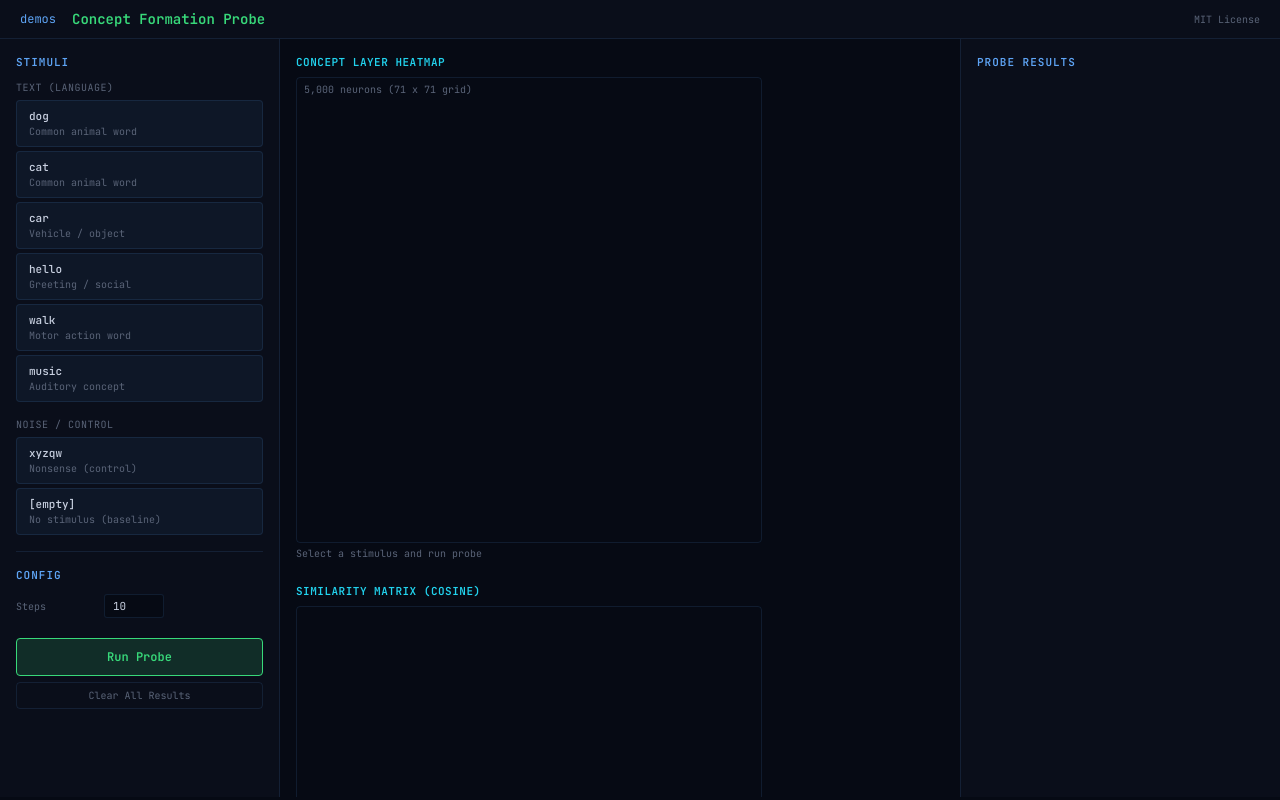
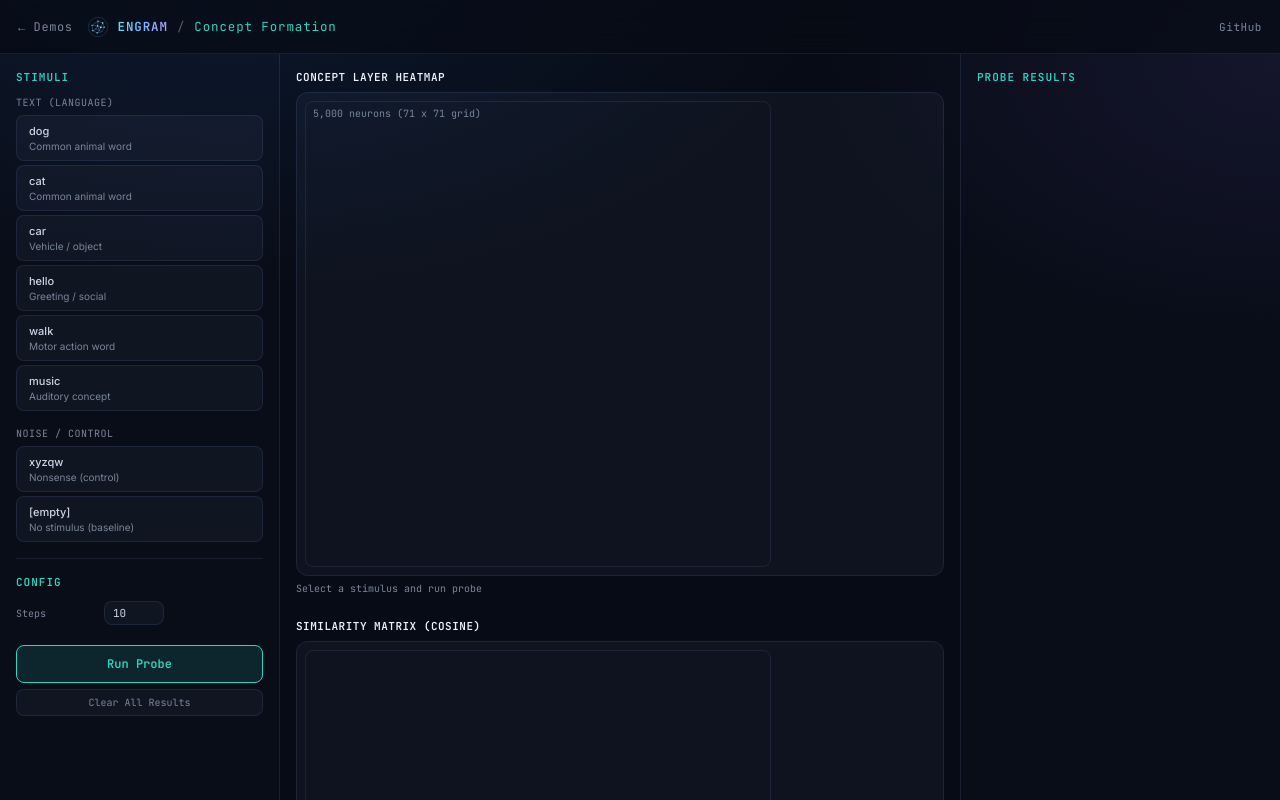
Before and after one commit to DPBG/Engram.AI, a website: page brain-viz/demos/concepts.html in a window 1280 px wide. Drawn offline with Linux system fonts and the light colour scheme; no server answers.

Commit message:
feat(brain-viz): consistent UI redesign — Concept Formation

```diff
--- a/brain-viz/demos/concepts.html
+++ b/brain-viz/demos/concepts.html
@@ -4,89 +4,120 @@
 <meta charset="UTF-8">
 <meta name="viewport" content="width=device-width, initial-scale=1.0">
 <title>Engram — Concept Formation</title>
-<link rel="stylesheet" href="https://fonts.googleapis.com/css2?family=JetBrains+Mono:wght@300;400;500;600;700&display=swap">
+<link rel="preconnect" href="https://fonts.googleapis.com">
+<link rel="preconnect" href="https://fonts.gstatic.com" crossorigin>
+<link href="https://fonts.googleapis.com/css2?family=Inter:wght@400;500;600;700;800&family=JetBrains+Mono:wght@400;500;600&display=swap" rel="stylesheet">
+<style>
+:root{
+  --eg-bg:#070b15;
+  --eg-text:#cdd6e6; --eg-dim:#7a8699; --eg-faint:#525d70; --eg-bright:#eef2fb;
+  --eg-border:rgba(120,160,225,0.12); --eg-border-2:rgba(120,160,225,0.22);
+  --eg-panel-1:rgba(148,178,225,0.05); --eg-panel-2:rgba(148,178,225,0.012);
+  --eg-sans:'Inter', system-ui, -apple-system, 'Segoe UI', sans-serif;
+  --eg-mono:'JetBrains Mono','SF Mono', ui-monospace, monospace;
+  --eg-accent:#2dd4bf;
+}
+body{
+  font-family:var(--eg-sans); color:var(--eg-text);
+  background:
+    radial-gradient(1000px 560px at 18% -6%, rgba(36,92,170,0.16), transparent 60%),
+    radial-gradient(760px 460px at 100% 8%, rgba(124,92,222,0.10), transparent 60%),
+    var(--eg-bg) !important;
+  background-attachment:fixed;
+}
+.eg-topbar{position:fixed;inset:0 0 auto 0;height:54px;z-index:9000;display:flex;align-items:center;gap:14px;padding:0 18px;background:rgba(8,12,22,0.72);backdrop-filter:blur(12px);-webkit-backdrop-filter:blur(12px);border-bottom:1px solid var(--eg-border);font-family:var(--eg-mono)}
+.eg-topbar a{text-decoration:none}
+.eg-back{display:inline-flex;align-items:center;gap:7px;font-size:12px;letter-spacing:.05em;color:var(--eg-dim);transition:color .2s}
+.eg-back:hover{color:var(--eg-bright)}
+.eg-brandwrap{display:flex;align-items:center;gap:9px;font-size:12.5px;letter-spacing:.07em}
+.eg-mark{width:22px;height:22px;flex:none}
+.eg-name{font-weight:700;background:linear-gradient(100deg,#5fe0f5,#7db4ff,#b79cff);-webkit-background-clip:text;background-clip:text;color:transparent}
+.eg-sep{color:var(--eg-faint)}
+.eg-page{color:var(--eg-accent)}
+.eg-right{margin-left:auto;display:flex;align-items:center;gap:14px;font-size:11px;letter-spacing:.05em}
+.eg-right a{color:var(--eg-dim);transition:color .2s}
+.eg-right a:hover{color:#7db4ff}
+::-webkit-scrollbar{width:10px;height:10px}
+::-webkit-scrollbar-thumb{background:rgba(120,160,225,0.18);border-radius:6px}
+::-webkit-scrollbar-track{background:transparent}
+</style>
 <style>
 *, *::before, *::after { margin:0; padding:0; box-sizing:border-box; }
 :root {
-    --bg: #060a14; --panel: #0a0e1a; --border: rgba(94,164,245,0.12);
-    --accent: #5ea4f5; --text: #c8d0e0; --text-dim: #5a6478;
-    --text-bright: #e8ecf4; --green: #38d97a; --amber: #f5a623;
+    --bg: var(--eg-bg); --panel: var(--eg-panel-1); --border: var(--eg-border);
+    --accent: var(--eg-accent); --text: var(--eg-text); --text-dim: var(--eg-dim);
+    --text-bright: var(--eg-bright); --green: #38d97a; --amber: #f5a623;
     --cyan: #22d3ee; --purple: #a78bfa; --pink: #f472b6;
-    --mono: 'JetBrains Mono','SF Mono','Fira Code',monospace;
+    --mono: var(--eg-mono);
 }
-body { background:var(--bg); color:var(--text); font-family:var(--mono); font-size:12px; overflow-x:hidden; }
-
-/* ── Top bar ─────────────────────────── */
-#top-bar { display:flex; align-items:center; gap:16px; padding:10px 20px; background:var(--panel); border-bottom:1px solid var(--border); }
-#top-bar a { color:var(--accent); text-decoration:none; }
-#top-bar .title { color:var(--green); font-weight:600; font-size:14px; flex:1; }
-#top-bar .patent { color:var(--text-dim); font-size:10px; }
+body { color:var(--text); font-family:var(--eg-sans); font-size:12px; overflow-x:hidden; padding-top:54px; }
 
 /* ── Layout ──────────────────────────── */
-#main { display:grid; grid-template-columns:280px 1fr 320px; gap:0; height:calc(100vh - 42px); }
-#stimuli-panel, #results-panel { background:var(--panel); border-right:1px solid var(--border); padding:16px; overflow-y:auto; }
+#main { display:grid; grid-template-columns:280px 1fr 320px; gap:0; height:calc(100vh - 54px); }
+#stimuli-panel, #results-panel { background:var(--eg-panel-2); border-right:1px solid var(--border); padding:16px; overflow-y:auto; }
 #results-panel { border-right:none; border-left:1px solid var(--border); }
 #viz-area { padding:16px; overflow-y:auto; }
 
-.section-title { color:var(--accent); font-size:11px; font-weight:600; text-transform:uppercase; letter-spacing:1px; margin-bottom:12px; }
+.section-title { color:var(--accent); font-family:var(--eg-mono); font-size:11px; font-weight:600; text-transform:uppercase; letter-spacing:1px; margin-bottom:12px; }
 
 /* ── Stimulus buttons ────────────────── */
 .stim-group { margin-bottom:16px; }
-.stim-group-label { color:var(--text-dim); font-size:10px; margin-bottom:6px; text-transform:uppercase; letter-spacing:0.5px; }
-.stim-btn { display:block; width:100%; padding:8px 12px; margin-bottom:4px; background:rgba(94,164,245,0.06);
-    border:1px solid var(--border); border-radius:4px; color:var(--text); font-family:var(--mono);
+.stim-group-label { color:var(--text-dim); font-family:var(--eg-mono); font-size:10px; margin-bottom:6px; text-transform:uppercase; letter-spacing:0.5px; }
+.stim-btn { display:block; width:100%; padding:8px 12px; margin-bottom:4px; background:var(--eg-panel-1);
+    border:1px solid var(--border); border-radius:8px; color:var(--text); font-family:var(--eg-sans);
     font-size:11px; cursor:pointer; text-align:left; transition:all 0.15s; }
-.stim-btn:hover { background:rgba(94,164,245,0.12); border-color:var(--accent); }
-.stim-btn.active { background:rgba(94,164,245,0.15); border-color:var(--accent); color:var(--accent); }
+.stim-btn:hover { background:var(--eg-panel-1); border-color:var(--accent); }
+.stim-btn.active { background:rgba(45,212,191,0.12); border-color:var(--accent); color:var(--accent); }
 .stim-btn .stim-label { font-weight:500; }
 .stim-btn .stim-desc { color:var(--text-dim); font-size:10px; margin-top:2px; }
 
 /* ── Config ──────────────────────────── */
 .config-row { display:flex; align-items:center; gap:8px; margin-bottom:8px; }
-.config-row label { color:var(--text-dim); font-size:10px; min-width:80px; }
-.config-row input, .config-row select { background:var(--bg); border:1px solid var(--border); color:var(--text);
-    font-family:var(--mono); font-size:11px; padding:4px 8px; border-radius:3px; width:60px; }
+.config-row label { color:var(--text-dim); font-family:var(--eg-mono); font-size:10px; min-width:80px; }
+.config-row input, .config-row select { background:var(--eg-panel-1); border:1px solid var(--border); color:var(--text);
+    font-family:var(--eg-mono); font-size:11px; padding:4px 8px; border-radius:8px; width:60px; }
+.config-row input:focus, .config-row select:focus { outline:none; border-color:var(--accent); }
 
-#probe-btn { width:100%; padding:10px; margin-top:12px; background:rgba(56,217,122,0.15); border:1px solid var(--green);
-    color:var(--green); font-family:var(--mono); font-size:12px; font-weight:600; cursor:pointer; border-radius:4px; transition:all 0.15s; }
-#probe-btn:hover { background:rgba(56,217,122,0.25); }
+#probe-btn { width:100%; padding:10px; margin-top:12px; background:rgba(45,212,191,0.12); border:1px solid var(--accent);
+    color:var(--accent); font-family:var(--eg-mono); font-size:12px; font-weight:600; cursor:pointer; border-radius:8px; transition:all 0.15s; }
+#probe-btn:hover { background:rgba(45,212,191,0.22); }
 #probe-btn:disabled { opacity:0.4; cursor:not-allowed; }
 
-#clear-btn { width:100%; padding:6px; margin-top:6px; background:none; border:1px solid var(--border);
-    color:var(--text-dim); font-family:var(--mono); font-size:10px; cursor:pointer; border-radius:4px; }
-#clear-btn:hover { border-color:var(--pink); color:var(--pink); }
+#clear-btn { width:100%; padding:6px; margin-top:6px; background:var(--eg-panel-1); border:1px solid var(--border);
+    color:var(--text-dim); font-family:var(--eg-mono); font-size:10px; cursor:pointer; border-radius:8px; transition:all 0.15s; }
+#clear-btn:hover { border-color:var(--accent); color:var(--accent); }
 
-#status { color:var(--text-dim); font-size:10px; margin-top:8px; min-height:14px; }
+#status { color:var(--text-dim); font-family:var(--eg-mono); font-size:10px; margin-top:8px; min-height:14px; }
 
 /* ── Heatmap ─────────────────────────── */
 .viz-section { margin-bottom:24px; }
-.viz-section-title { color:var(--cyan); font-size:11px; font-weight:600; margin-bottom:8px; text-transform:uppercase; letter-spacing:0.5px; }
+.viz-section-title { color:var(--eg-bright); font-family:var(--eg-mono); font-size:11px; font-weight:600; margin-bottom:8px; text-transform:uppercase; letter-spacing:0.5px; }
 
-#heatmap-container { position:relative; }
-#heatmap-canvas { display:block; border:1px solid var(--border); border-radius:4px; image-rendering:pixelated; }
-#heatmap-label { position:absolute; top:6px; left:8px; color:var(--text-dim); font-size:10px; pointer-events:none; }
-#heatmap-stats { color:var(--text-dim); font-size:10px; margin-top:4px; }
+#heatmap-container { position:relative; background:var(--eg-panel-1); border:1px solid var(--border); border-radius:12px; padding:8px; }
+#heatmap-canvas { display:block; border:1px solid var(--border); border-radius:8px; image-rendering:pixelated; }
+#heatmap-label { position:absolute; top:14px; left:16px; color:var(--text-dim); font-family:var(--eg-mono); font-size:10px; pointer-events:none; }
+#heatmap-stats { color:var(--text-dim); font-family:var(--eg-mono); font-size:10px; margin-top:6px; }
 
 /* ── Similarity matrix ───────────────── */
-#similarity-container { position:relative; }
-#similarity-canvas { display:block; border:1px solid var(--border); border-radius:4px; image-rendering:pixelated; }
+#similarity-container { position:relative; background:var(--eg-panel-1); border:1px solid var(--border); border-radius:12px; padding:8px; }
+#similarity-canvas { display:block; border:1px solid var(--border); border-radius:8px; image-rendering:pixelated; }
 
 /* ── Results list ────────────────────── */
-.result-item { padding:8px; margin-bottom:6px; background:rgba(94,164,245,0.04); border:1px solid var(--border);
-    border-radius:4px; cursor:pointer; transition:all 0.15s; }
+.result-item { padding:8px; margin-bottom:6px; background:var(--eg-panel-1); border:1px solid var(--border);
+    border-radius:8px; cursor:pointer; transition:all 0.15s; }
 .result-item:hover { border-color:var(--accent); }
-.result-item.selected { border-color:var(--cyan); background:rgba(34,211,238,0.08); }
-.result-label { font-weight:500; color:var(--text-bright); font-size:11px; }
-.result-meta { color:var(--text-dim); font-size:10px; margin-top:2px; }
+.result-item.selected { border-color:var(--accent); background:rgba(45,212,191,0.08); }
+.result-label { font-weight:600; color:var(--text-bright); font-size:11px; }
+.result-meta { color:var(--text-dim); font-family:var(--eg-mono); font-size:10px; margin-top:2px; }
 .result-bar { height:3px; background:var(--border); border-radius:2px; margin-top:4px; overflow:hidden; }
 .result-bar-fill { height:100%; border-radius:2px; transition:width 0.3s; }
 
 /* ── Region rates bar chart ──────────── */
 .region-bar-row { display:flex; align-items:center; gap:6px; margin-bottom:3px; }
-.region-bar-label { color:var(--text-dim); font-size:9px; min-width:90px; text-align:right; }
-.region-bar-track { flex:1; height:8px; background:rgba(255,255,255,0.03); border-radius:2px; overflow:hidden; }
-.region-bar-fill { height:100%; border-radius:2px; transition:width 0.3s; }
-.region-bar-value { color:var(--text-dim); font-size:9px; min-width:40px; }
+.region-bar-label { color:var(--text-dim); font-family:var(--eg-mono); font-size:9px; min-width:90px; text-align:right; }
+.region-bar-track { flex:1; height:8px; background:var(--eg-panel-1); border-radius:4px; overflow:hidden; }
+.region-bar-fill { height:100%; border-radius:4px; transition:width 0.3s; }
+.region-bar-value { color:var(--text-dim); font-family:var(--eg-mono); font-size:9px; min-width:40px; }
 
 /* ── Mobile responsive ──────────────── */
 @media (max-width: 768px) {
@@ -109,11 +140,29 @@ body { background:var(--bg); color:var(--text); font-family:var(--mono); font-si
 </head>
 <body>
 
-<div id="top-bar">
-    <a href="index.html">demos</a>
-    <div class="title">Concept Formation Probe</div>
-    <div class="patent">MIT License</div>
-</div>
+<header class="eg-topbar">
+  <a class="eg-back" href="index.html">&larr; Demos</a>
+  <div class="eg-brandwrap">
+    <svg class="eg-mark" viewBox="0 0 240 240" aria-hidden="true">
+      <defs>
+        <linearGradient id="egm-e" x1="0" y1="0" x2="1" y2="1"><stop offset="0" stop-color="#22d3ee"/><stop offset="0.5" stop-color="#5ea4f5"/><stop offset="1" stop-color="#a78bfa"/></linearGradient>
+        <radialGradient id="egm-n" cx="0.5" cy="0.38" r="0.65"><stop offset="0" stop-color="#daf6ff"/><stop offset="1" stop-color="#22d3ee"/></radialGradient>
+        <radialGradient id="egm-f" cx="0.5" cy="0.38" r="0.65"><stop offset="0" stop-color="#e9fff2"/><stop offset="1" stop-color="#38d97a"/></radialGradient>
+      </defs>
+      <circle cx="120" cy="120" r="106" fill="none" stroke="url(#egm-e)" stroke-width="4" opacity="0.5"/>
+      <g stroke="url(#egm-e)" stroke-width="4" stroke-linecap="round" opacity="0.9">
+        <line x1="120" y1="56" x2="171" y2="76"/><line x1="171" y1="76" x2="187" y2="122"/><line x1="187" y1="122" x2="162" y2="170"/><line x1="162" y1="170" x2="110" y2="184"/><line x1="110" y1="184" x2="64" y2="160"/><line x1="64" y1="160" x2="55" y2="102"/><line x1="55" y1="102" x2="120" y2="56"/><line x1="120" y1="56" x2="116" y2="108"/><line x1="116" y1="108" x2="150" y2="124"/><line x1="150" y1="124" x2="187" y2="122"/><line x1="116" y1="108" x2="96" y2="142"/><line x1="96" y1="142" x2="64" y2="160"/><line x1="150" y1="124" x2="137" y2="156"/><line x1="137" y1="156" x2="110" y2="184"/><line x1="96" y1="142" x2="137" y2="156"/><line x1="171" y1="76" x2="150" y2="124"/><line x1="55" y1="102" x2="116" y2="108"/><line x1="116" y1="108" x2="137" y2="156"/>
+      </g>
+      <g>
+        <circle cx="120" cy="56" r="7" fill="url(#egm-n)"/><circle cx="187" cy="122" r="7" fill="url(#egm-n)"/><circle cx="64" cy="160" r="7" fill="url(#egm-n)"/><circle cx="55" cy="102" r="6" fill="url(#egm-n)"/><circle cx="116" cy="108" r="8" fill="url(#egm-n)"/><circle cx="171" cy="76" r="9" fill="url(#egm-f)"/><circle cx="110" cy="184" r="8" fill="url(#egm-f)"/><circle cx="150" cy="124" r="10" fill="url(#egm-f)"/>
+      </g>
+    </svg>
+    <span class="eg-name">ENGRAM</span>
+    <span class="eg-sep">/</span>
+    <span class="eg-page">Concept Formation</span>
+  </div>
+  <div class="eg-right"><a href="https://github.com/DPBG/Engram.AI" target="_blank" rel="noopener">GitHub</a></div>
+</header>
 
 <div id="main">
     <!-- Left: Stimulus selection -->
```
